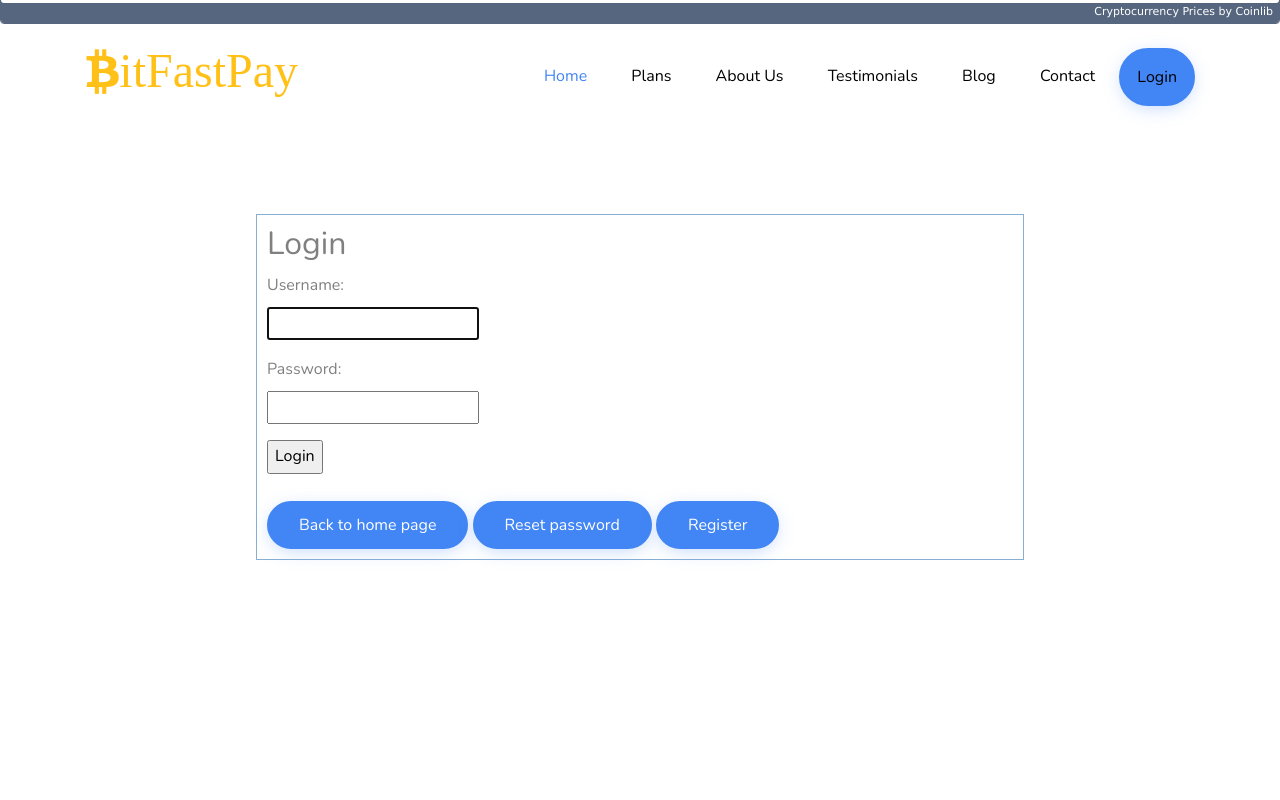
After one commit to kidaqrus/bitFastPay, a Django app: page /accounts/login/ in a window 1280 px wide. The commit adds this page. Shown: the part 38-838 px from the top of the page. Run offline with Django 3.2, Linux system fonts and the light colour scheme; some libraries are stand-ins or nearby versions; some web fonts are replaced.

Commit message:
include registration.

```diff
--- a/Bitcoin/static/css/style.css
+++ b/Bitcoin/static/css/style.css
@@ -3,7 +3,17 @@ body {
   line-height: 1.7;
   color: gray;
   font-weight: 400;
-  font-size: 1rem; }
+  font-size: 1rem;
+ }
+ label, input {
+  display: block;
+
+}
+span.helptext {
+  display: none;
+}
+
+
 
 ::-moz-selection {
   background: #000;
--- /dev/null
+++ b/Bitcoin/templates/registration/base.html
@@ -0,0 +1,145 @@
+<!DOCTYPE html>
+{% load static %}
+<html lang="en">
+  <head>
+    <title>khalifa crypto</title>
+    <meta charset="utf-8">
+    <meta name="viewport" content="width=device-width, initial-scale=1, shrink-to-fit=no">
+
+
+    <link href="https://fonts.googleapis.com/css?family=Nunito:300,400,700" rel="stylesheet">
+    <link rel="stylesheet" href="https://cdnjs.cloudflare.com/ajax/libs/font-awesome/4.7.0/css/font-awesome.min.css">
+    <link rel="stylesheet" href="{% static 'fonts/icomoon/style.css' %}">
+
+    <link rel="stylesheet" href="{% static 'css/bootstrap.min.css' %}">
+    <link rel="stylesheet" href="{% static 'css/jquery-ui.css' %}">
+    <link rel="stylesheet" href="{% static 'css/owl.carousel.min.css' %}">
+    <link rel="stylesheet" href="{% static 'css/owl.theme.default.min.css' %}">
+    <link rel="stylesheet" href="{% static 'css/owl.theme.default.min.css' %}">
+
+    <link rel="stylesheet" href="{% static 'css/jquery.fancybox.min.css' %}">
+
+    <link rel="stylesheet" href="{% static 'css/bootstrap-datepicker.css' %}">
+
+    <link rel="stylesheet" href="{% static 'fonts/flaticon/font/flaticon.css' %}">
+
+    <link rel="stylesheet" href="{% static 'css/aos.css' %}">
+
+    <link rel="stylesheet" href="{% static 'css/style.css' %}">
+
+    <style>
+
+    .center {
+      margin: auto;
+      width: 60%;
+      border: 1px solid #2169ad88;
+      padding: 10px;
+    }
+    </style>
+<!-- Start of Async Callbell Code -->
+<script>
+  window.callbellSettings = {
+    token: "a3Xps4fk7bK9HvvTZic9BZSd"
+  };
+</script>
+<script>
+  (function(){var w=window;var ic=w.callbell;if(typeof ic==="function"){ic('reattach_activator');ic('update',callbellSettings);}else{var d=document;var i=function(){i.c(arguments)};i.q=[];i.c=function(args){i.q.push(args)};w.Callbell=i;var l=function(){var s=d.createElement('script');s.type='text/javascript';s.async=true;s.src='https://dash.callbell.eu/include/'+window.callbellSettings.token+'.js';var x=d.getElementsByTagName('script')[0];x.parentNode.insertBefore(s,x);};if(w.attachEvent){w.attachEvent('onload',l);}else{w.addEventListener('load',l,false);}}})()
+</script>
+<!-- End of Async Callbell Code -->
+
+  </head>
+  <body data-spy="scroll" data-target=".site-navbar-target" data-offset="300">
+    <div style="height:62px; background-color: #FFFFFF; overflow:hidden; box-sizing: border-box; border: 1px solid #56667F; border-radius: 4px; text-align: right; line-height:14px; block-size:62px; font-size: 12px; font-feature-settings: normal; text-size-adjust: 100%; box-shadow: inset 0 -20px 0 0 #56667F;padding:1px;padding: 0px; margin: 0px; width: 100%;"><div style="height:40px; padding:0px; margin:0px; width: 100%;"><iframe src="https://widget.coinlib.io/widget?type=horizontal_v2&theme=light&pref_coin_id=1505&invert_hover=" width="100%" height="36px" scrolling="auto" marginwidth="0" marginheight="0" frameborder="0" border="0" style="border:0;margin:0;padding:0;"></iframe></div><div style="color: #FFFFFF; line-height: 14px; font-weight: 400; font-size: 11px; box-sizing: border-box; padding: 2px 6px; width: 100%; font-family: Verdana, Tahoma, Arial, sans-serif;"><a href="https://coinlib.io" target="_blank" style="font-weight: 500; color: #FFFFFF; text-decoration:none; font-size:11px">Cryptocurrency Prices</a>&nbsp;by Coinlib</div></div>
+
+  <div id="overlayer"></div>
+  <div class="loader">
+    <div class="spinner-border text-primary" role="status">
+      <span class="sr-only">Loading...</span>
+    </div>
+  </div>
+
+  <div class="site-wrap"  id="home-section">
+
+    <div class="site-mobile-menu site-navbar-target">
+      <div class="site-mobile-menu-header">
+        <div class="site-mobile-menu-close mt-3">
+          <span class="icon-close2 js-menu-toggle"></span>
+        </div>
+      </div>
+      <div class="site-mobile-menu-body"></div>
+    </div>
+
+
+    <header class="site-navbar py-4 js-sticky-header site-navbar-target" role="banner">
+
+      <div class="container">
+        <div class="row align-items-center">
+
+          <div class="col-6 col-md-3 col-xl-4  d-block">
+            <h1 class="mb-0 site-logo"><a href="index.html" class="text-black h2 mb-0"<span class="icon-wrap"><i class="fa fa-bitcoin" style="font-size:48px;color:rgba(255, 187, 0, 0.904)">itFastPay</i></span> </a></h1>
+          </div>
+
+          <div class="col-12 col-md-9 col-xl-8 main-menu">
+            <nav class="site-navigation position-relative text-right" role="navigation">
+
+              <ul class="site-menu main-menu js-clone-nav mr-auto d-none d-lg-block ml-0 pl-0">
+                <li><a href="#home-section" class="nav-link">Home</a></li>
+                <li><a href="#features-section" class="nav-link">Plans</a></li>
+                <li>
+                  <a href="#about-section" class="nav-link">About Us</a>
+
+                </li>
+                <li><a href="#testimonials-section" class="nav-link">Testimonials</a></li>
+                <li><a href="#blog-section" class="nav-link">Blog</a></li>
+                <li><a href="#contact-section" class="nav-link">Contact</a></li>
+                  {% if user.is_authenticated %}
+                    <li><a href="{% url 'logout' %}" class="nav-link">Logout</a></li>
+                    <li><a href="{% url 'password_change' %}" class="nav-link btn btn-primary">Change password</a></li>
+
+                  {% else %}
+                    <li> <a href="{% url 'login' %}" class="nav-link ml-2 ml-lg-0 btn btn-sm btn-primary px-3">Login</a></li>
+                  {% endif %}
+
+              </ul>
+            </nav>
+          </div>
+        </div>
+
+          <div class="col-6 col-md-9 d-inline-block d-lg-none ml-md-0" ><a href="#" class="site-menu-toggle js-menu-toggle text-black float-right"><span class="icon-menu h3"></span></a></div>
+
+        </div>
+
+      </div>
+
+    </header>
+    <br />
+    <br />
+    <br />
+    <br />
+    <br />
+    <br />
+    <br />
+{% block content %}
+
+
+{% endblock %}
+
+
+
+
+
+  <script src="{% static 'js/jquery-3.3.1.min.js' %}"></script>
+  <script src="{% static 'js/jquery-ui.js' %}"></script>
+  <script src="{% static 'js/popper.min.js' %}"></script>
+  <script src="{% static 'js/bootstrap.min.js' %}"></script>
+  <script src="{% static 'js/owl.carousel.min.js' %}"></script>
+  <script src="{% static 'js/jquery.countdown.min.js' %}"></script>
+  <script src="{% static 'js/bootstrap-datepicker.min.js' %}"></script>
+  <script src="{% static 'js/jquery.easing.1.3.js' %}"></script>
+  <script src="{% static 'js/aos.js' %}"></script>
+  <script src="{% static 'js/jquery.fancybox.min.js' %}"></script>
+  <script src="{% static 'js/jquery.sticky.js' %}"></script>
+
+  <script src="{% static 'js/main.js' %}"></script>
+  </body>
+</html>
--- /dev/null
+++ b/Bitcoin/templates/registration/login.html
@@ -0,0 +1,20 @@
+{% extends 'registration/Base.html' %}
+
+
+
+{% block content %}
+<div class="center">
+<h2>Login</h2>
+
+<form method="post">
+    {% csrf_token %}
+    {{ form.as_p }}
+    <input type="submit" value="Login">
+</form>
+<br />
+<a href="{% url 'home' %}" class="btn btn-primary">Back to home page</a>
+<a href="{% url 'password_reset' %}" class="btn btn-primary">Reset password</a>
+<a href="{% url 'registration' %}" class="btn btn-primary">Register</a>
+</div>
+
+{% endblock %}
--- /dev/null
+++ b/Bitcoin/templates/registration/password_reset_email.html
@@ -0,0 +1,3 @@
+Someone asked for password reset for email {{ email }}.
+Follow the link below:
+{{ protocol}}://{{ domain }}{% url 'password_reset_confirm' uidb64=uid token=token %}
--- a/Bitcoin/urls.py
+++ b/Bitcoin/urls.py
@@ -1,11 +1,12 @@
-from django.urls import path
-from .import views
+from django.urls import path, include
 
-
+from Bitcoin import views
 
 urlpatterns = [
     path('', views.home, name='home'),
-    path('pdf/', views.pdf_view, name='pdf_view')
+    path('pdf/', views.pdf_view, name='pdf_view'),
+    path('accounts/', include('django.contrib.auth.urls')),
+    path('registration/', views.registration, name="registration")
 
 
 
--- a/mysite/urls.py
+++ b/mysite/urls.py
@@ -20,4 +20,5 @@ from django.urls import path, include
 urlpatterns = [
     path('admin/', admin.site.urls),
     path('', include('Bitcoin.urls',)),
+
 ]
```
Also changed, not shown: Bitcoin/forms.py (added, +7 -0 lines), Bitcoin/templates/Bitcoin/home.html (+28 -2 lines), Bitcoin/templates/registration/password_change_done.html (added, +9 -0 lines), Bitcoin/templates/registration/password_change_form.html (added, +14 -0 lines), Bitcoin/templates/registration/password_reset_complete.html (added, +9 -0 lines), Bitcoin/templates/registration/password_reset_confirm.html (added, +13 -0 lines), Bitcoin/templates/registration/password_reset_done.html (added, +9 -0 lines), Bitcoin/templates/registration/password_reset_form.html (added, +14 -0 lines), Bitcoin/templates/registration/register.html (added, +16 -0 lines), Bitcoin/views.py (+24 -1 lines), mysite/settings.py (+13 -3 lines), Bitcoin/templates/registration/password_reset_subject.txt (added).
